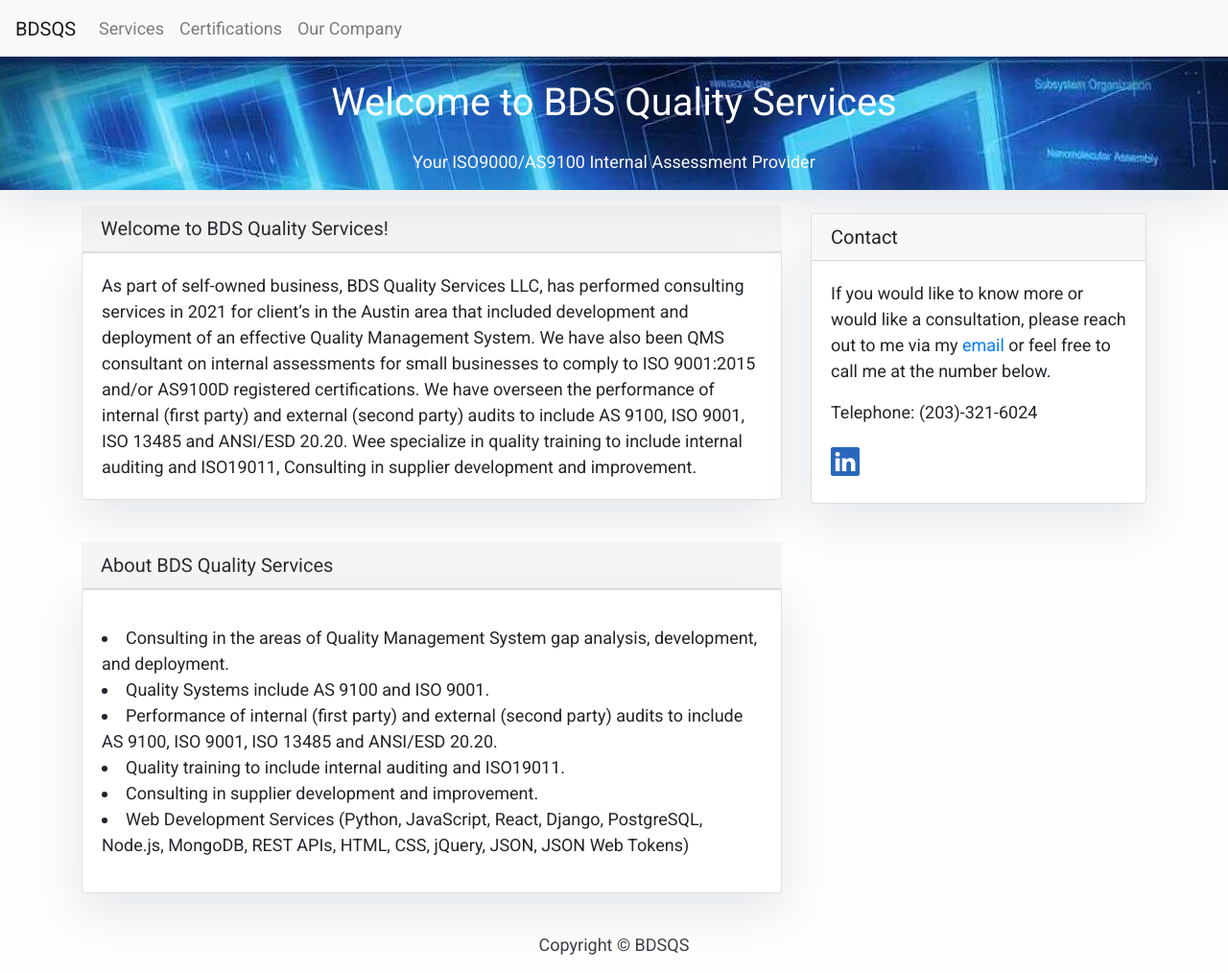
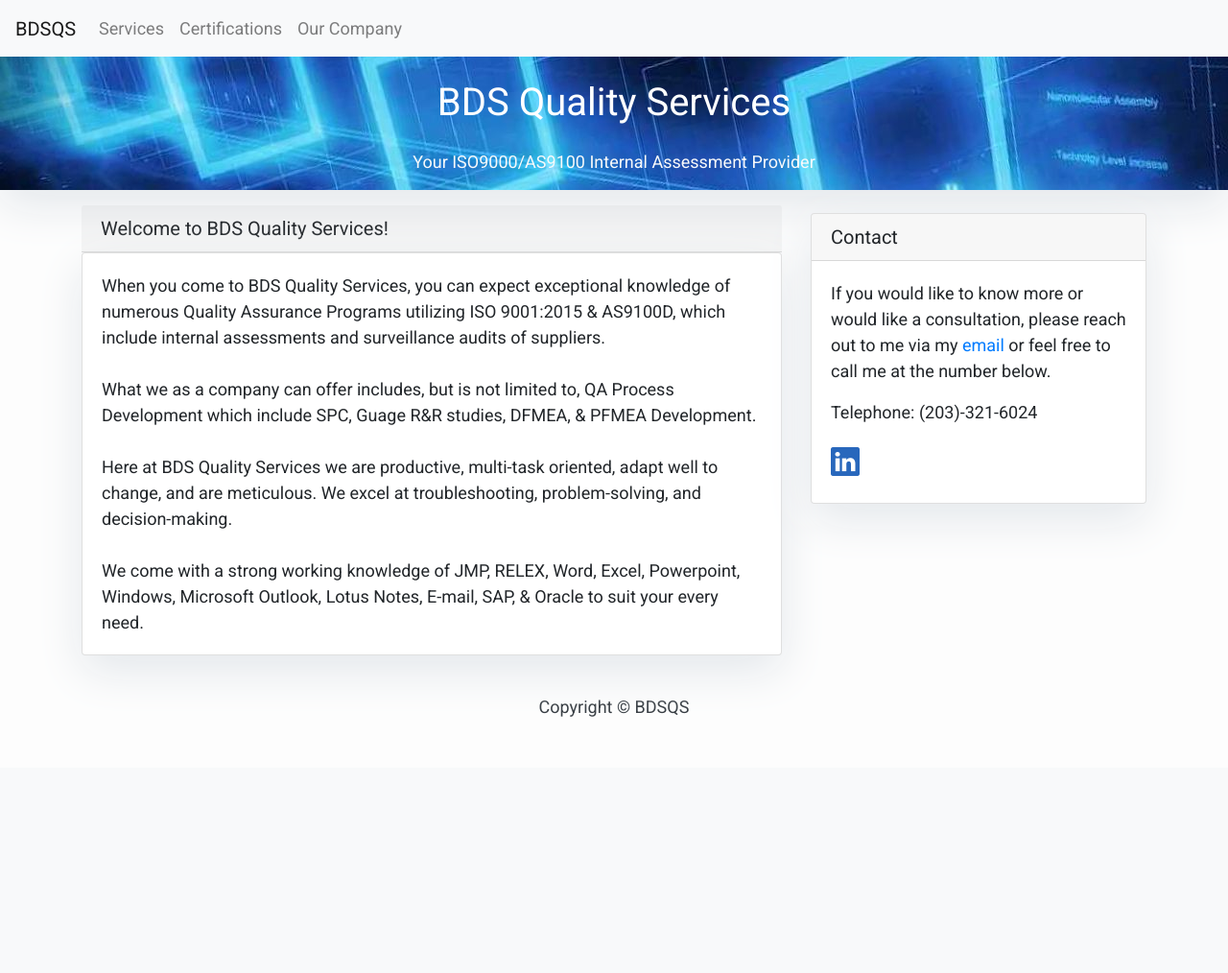
Before and after one commit to michaelbryanstark/bdsQualityServices, a Django app: page / in a window 1280 px wide. Shown: the whole page at 96% size. After the commit the page ends 747 px from the top, so only its background shows below. Run offline with Django 3.2, Linux system fonts and the light colour scheme; some libraries are stand-ins or nearby versions.

Commit message:
changes to banner, changed index info and services info

```diff
--- a/main_app/templates/certifications.html
+++ b/main_app/templates/certifications.html
@@ -35,7 +35,7 @@
             <div class=" col-md-8 col-md-10 mx-auto">
                 <div class="site-heading">
 
-                    <h1 class=" site-heading my-4 mt-3 text-white"> Welcome to BDS Quality Services </h1>
+                    <h1 class=" site-heading my-4 mt-3 text-white">BDS Quality Services </h1>
                     <p class="text-light">Your ISO9000/AS9100 Internal Assessment Provider
                     </p>
                 </div>
--- a/main_app/templates/company.html
+++ b/main_app/templates/company.html
@@ -40,7 +40,7 @@
             <div class=" col-md-8 col-md-10 mx-auto">
                 <div class="site-heading">
 
-                    <h1 class=" site-heading my-4 mt-3 text-white"> Welcome to BDS Quality Services </h1>
+                    <h1 class=" site-heading my-4 mt-3 text-white">BDS Quality Services </h1>
                     <p class="text-light">Your ISO9000/AS9100 Internal Assessment Provider
                     </p>
                 </div>
--- a/main_app/templates/contact.html
+++ b/main_app/templates/contact.html
@@ -35,7 +35,7 @@
             <div class=" col-md-8 col-md-10 mx-auto">
                 <div class="site-heading">
 
-                    <h1 class=" site-heading my-4 mt-3 text-white"> Welcome to BDS Quality Services </h1>
+                    <h1 class=" site-heading my-4 mt-3 text-white">BDS Quality Services </h1>
                     <p class="text-light">Your ISO9000/AS9100 Internal Assessment Provider
                     </p>
                 </div>
--- a/main_app/templates/index.html
+++ b/main_app/templates/index.html
@@ -35,7 +35,7 @@
             <div class=" col-md-8 col-md-10 mx-auto">
                 <div class="site-heading">
 
-                    <h1 class=" site-heading my-4 mt-3 text-white"> Welcome to BDS Quality Services </h1>
+                    <h1 class=" site-heading my-4 mt-3 text-white">BDS Quality Services </h1>
                     <p class="text-light">Your ISO9000/AS9100 Internal Assessment Provider
                     </p>
                 </div>
@@ -53,39 +53,22 @@
                     <!-- <p class="card-text">Any information you want on the landing page</p>
                     <p class="card-text">Could include any current or past projects you have worked on.</p> -->
                     <p class="card-text">
-                        As part of self-owned business, BDS Quality Services LLC, has performed consulting
-                        services in 2021 for client’s in the Austin area that included development and deployment
-                        of an effective Quality Management System. We have also been QMS consultant on internal assessments
-                        for small businesses to comply to ISO 9001:2015 and/or AS9100D registered certifications. We have
-                        overseen the performance of internal (first party) and external (second party) audits to include AS 9100,
-                        ISO 9001, ISO 13485 and ANSI/ESD 20.20. Wee specialize in quality training to include internal auditing and
-                        ISO19011, Consulting in supplier development and improvement. </p>
+                        When you come to BDS Quality Services, you can expect exceptional knowledge of numerous Quality Assurance Programs utilizing ISO 9001:2015 & AS9100D, which include internal assessments and surveillance audits of suppliers.
+                        <br>
+                        <br>
+                        What we as a company can offer includes, but is not limited to, QA Process Development which include SPC, Guage R&R studies, DFMEA, & PFMEA Development.
+                        <br>
+                        <br>
+                        Here at BDS Quality Services we are productive, multi-task oriented, adapt well to change, and are meticulous. We excel at troubleshooting, problem-solving, and decision-making.
+                        <br>
+                        <br>
+                        We come with a strong working knowledge of JMP, RELEX, Word, Excel, Powerpoint, Windows, Microsoft Outlook, Lotus Notes, E-mail, SAP, & Oracle to suit your every need.</p>
                     <!-- <a href="mailto:bdstark@bdsqs.net">Email</a>
                     <p>Telephone: (203)321-6024</p> -->
                 </div>
             </div>
         </div>
         {% block sidebar %} {% include 'sidebar.html' %} {% endblock sidebar %}
-        <div class="col-md-8 mt-3 left">
-            <h5 class="card-header">About BDS Quality Services</h5>
-            <div class="card mb-4">
-                <div class="card-body">
-
-                    <!-- <p class="card-text">Any information you want on the landing page</p>
-                    <p class="card-text">Could include any current or past projects you have worked on.</p> -->
-                    <p class="card-text">
-                         <li>Consulting in the areas of Quality Management System gap analysis, development, and deployment.</li>
-                         <li>Quality Systems include AS 9100 and ISO 9001.</li>
-                         <li>Performance of internal (first party) and external (second party) audits to include AS 9100, ISO 9001, ISO 13485 and ANSI/ESD 20.20.</li>
-                         <li>Quality training to include internal auditing and ISO19011.</li>
-                         <li>Consulting in supplier development and improvement.</li>
-                         <li>Web Development Services (Python, JavaScript, React, Django, PostgreSQL, Node.js, MongoDB, REST APIs, HTML, CSS, jQuery, JSON, JSON Web Tokens)</li>
-                         </p>
-                    <!-- <a href="mailto:bdstark@bdsqs.net">Email</a>
-                    <p>Telephone: (203)321-6024</p> -->
-                </div>
-            </div>
-        </div>
     </div>
 </div>
 {% endblock %}
```
Also changed, not shown: main_app/templates/services.html (+9 -12 lines).
